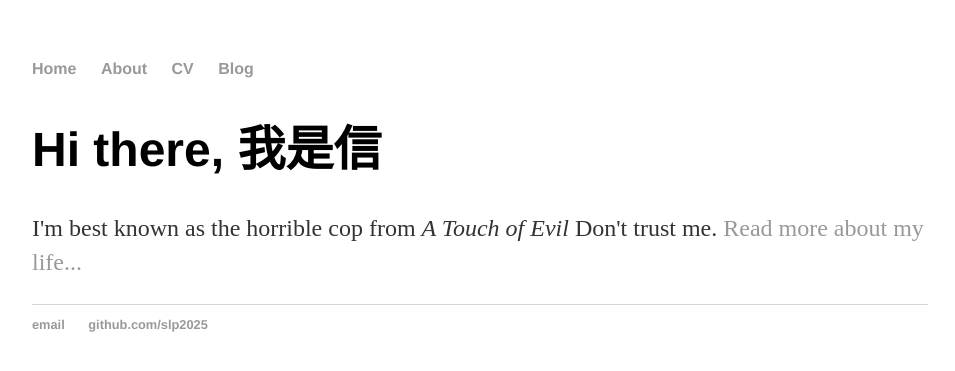
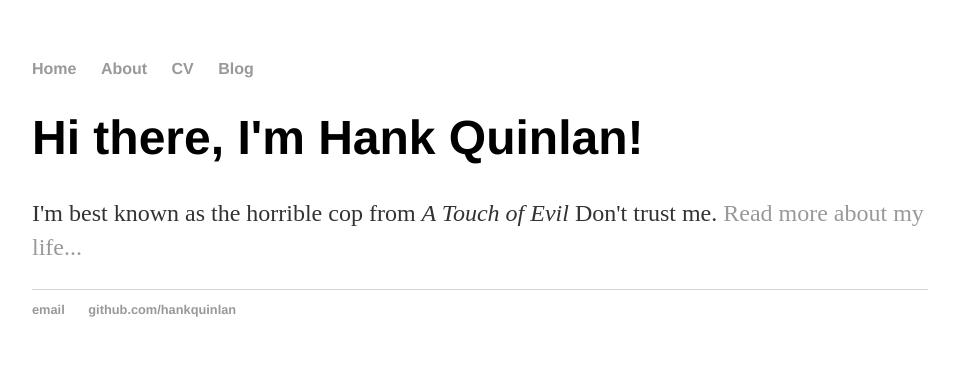
Before and after one commit to slp2025/never-stop-learning, a Jekyll site: the page built from index.html, in a window 1280 px wide. Shown: the top 371 px of the page, without its empty margins (160-1115 px from the left). Built offline with Jekyll 4.4.1, drawn with Linux system fonts in a browser that asks for light colours.

Commit message:
Update index.html

```diff
--- a/index.html
+++ b/index.html
@@ -1,30 +1,8 @@
-<!DOCTYPE html>
-<html>
-	<head>
-		<title>Hank Quinlan, Horrible Cop</title>
-		<!-- link to main stylesheet -->
-		<link rel="stylesheet" type="text/css" href="/css/main.css">
-	</head>
-	<body>
-		<nav>
-    		<ul>
-        		<li><a href="/">Home</a></li>
-	        	<li><a href="/about">About</a></li>
-        		<li><a href="/cv">CV</a></li>
-        		<li><a href="/blog">Blog</a></li>
-    		</ul>
-		</nav>
-		<div class="container">
-    		<div class="blurb">
-        		<h1>Hi there, 我是信</h1>
-				<p>I'm best known as the horrible cop from <em>A Touch of Evil</em> Don't trust me. <a href="/about">Read more about my life...</a></p>
-    		</div><!-- /.blurb -->
-		</div><!-- /.container -->
-		<footer>
-    		<ul>
-        		<li><a href="mailto:slp2071700275abc@outlook.com">email</a></li>
-        		<li><a href="https://github.com/slp2025">github.com/slp2025</a></li>
-			</ul>
-		</footer>
-	</body>
-</html>
+---
+layout: default
+title: Hank Quinlan, Horrible Cop
+---
+<div class="blurb">
+	<h1>Hi there, I'm Hank Quinlan!</h1>
+	<p>I'm best known as the horrible cop from <em>A Touch of Evil</em> Don't trust me. <a href="/about">Read more about my life...</a></p>
+</div><!-- /.blurb -->
```
